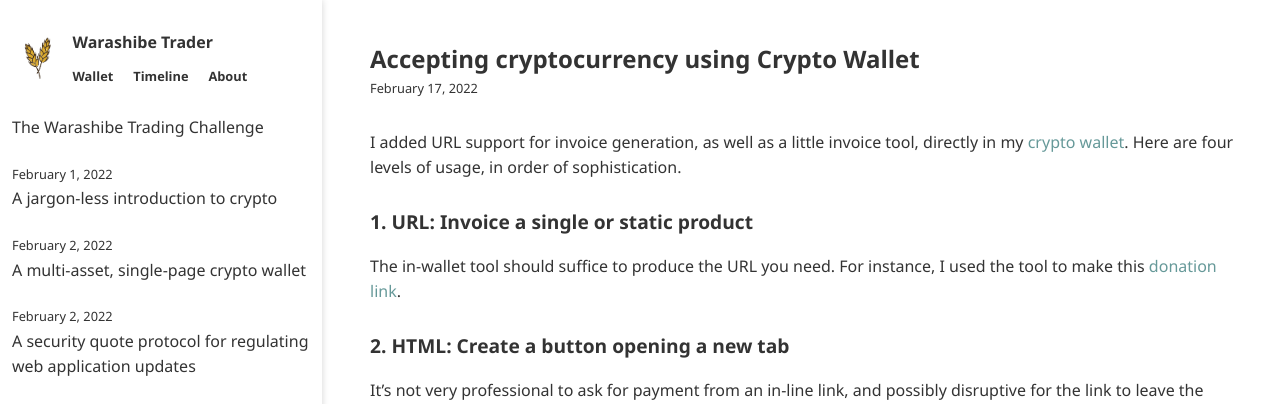
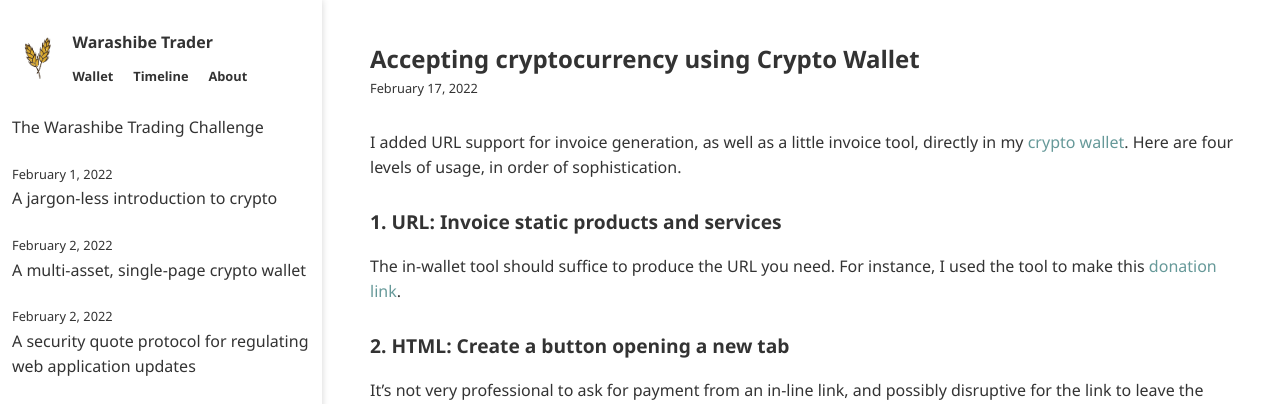
Before and after one commit to warashibetrader/warashibetrader.github.io, a Jekyll site: the page built from _posts/2022-02-17-invoices.md, in a window 1280 px wide and 900 px high. Shown: the top 404 px of the window. Built offline with Jekyll 4.4.1, drawn with Linux system fonts in a browser that asks for light colours.

Commit message:
Update 2022-02-17-invoices.md

```diff
--- a/_posts/2022-02-17-invoices.md
+++ b/_posts/2022-02-17-invoices.md
@@ -4,7 +4,7 @@ title: "Accepting cryptocurrency using Crypto Wallet"
 
 I added URL support for invoice generation, as well as a little invoice tool, directly in my [crypto wallet](https://warashibetrader.github.io/crypto/wallet). Here are four levels of usage, in order of sophistication.
 
-### 1. URL: Invoice a single or static product
+### 1. URL: Invoice static products and services
 
 The in-wallet tool should suffice to produce the URL you need. For instance, I used the tool to make this [donation link](https://warashibetrader.github.io/crypto/wallet?preferred=XNO&addresses=%257B%2522XNO%2522%253A%2522nano_1gpquwssoy8491ajmxp9cxjb3o38imcxidissob7cxc38o6h6r4d8gg639b7%2522%257D&items=%255B%257B%2522item%2522%253A%2522Donation%2520to%2520the%2520developer%2522%252C%2522XNO%2522%253A%25221%2522%257D%252C%257B%2522item%2522%253A%2522A%2520memo%2522%252C%2522XNO%2522%253A%2522%2522%257D%255D).
 
```
